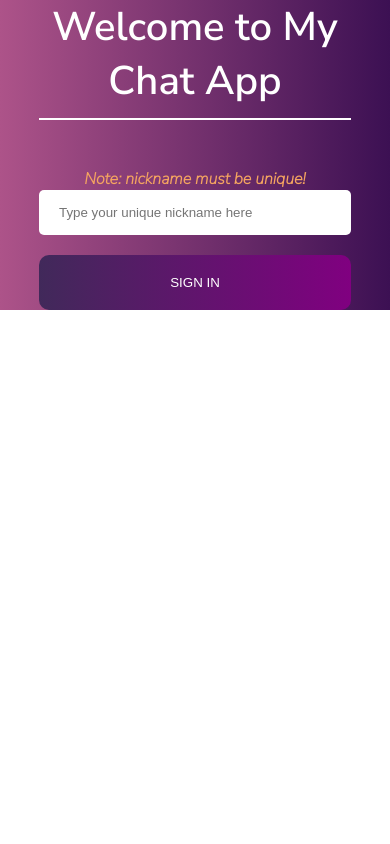
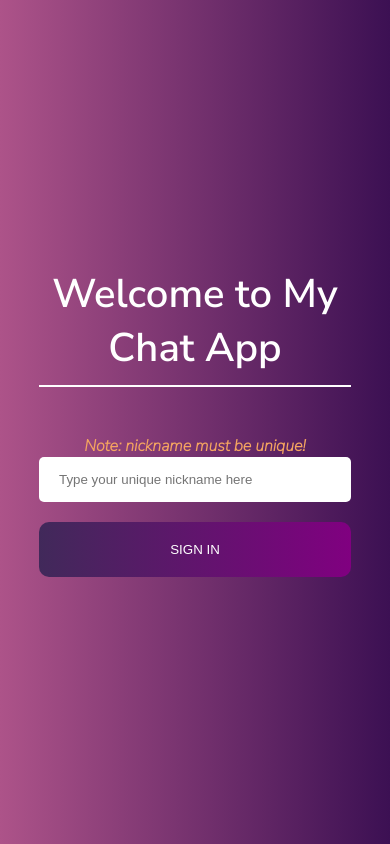
Before and after one commit to SirPm/pelz-chat, a React (Create React App) app: page / in a window 390 px wide. Built offline with nearby package versions, Linux system fonts and the light colour scheme.

Commit message:
testing mobile responsivity 9

```diff
--- a/src/components/sign-up/sign-up.css
+++ b/src/components/sign-up/sign-up.css
@@ -2,7 +2,8 @@
     display: flex;
     justify-content: center;
     text-align: center;
-    height: 100%;
+    /* height: 100%; */
+    min-height: 100vh;
     align-items: center;
     /* background: linear-gradient(to left, #aa076b, #800080); */
     background: linear-gradient(to right, #ad5389, #3c1053);
```
